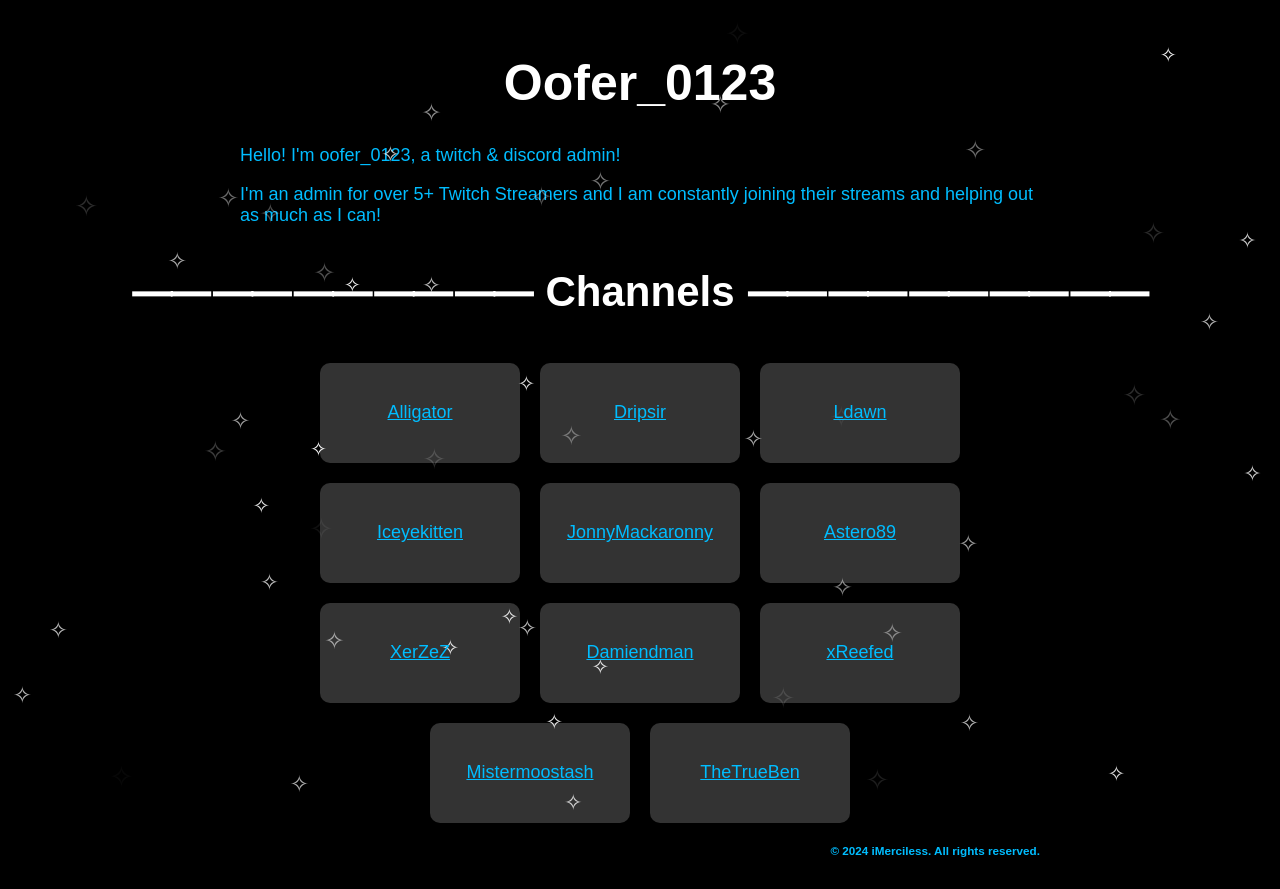
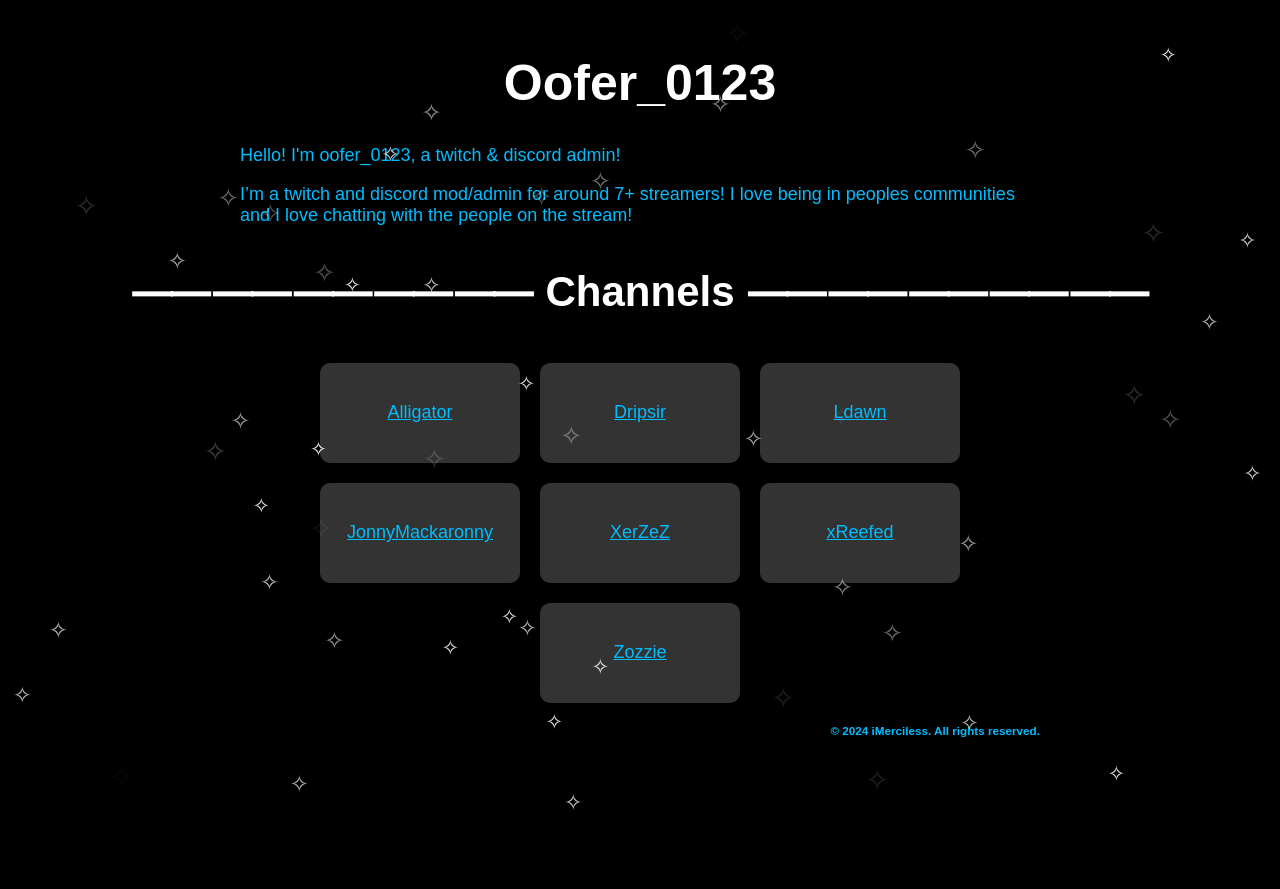
Before and after one commit to iMercilessly/Oofer-s-Portfolio, a plain HTML site: page index.html in a window 1280 px wide. After the commit the page ends 815 px from the top, so only its background shows below. Drawn offline with Linux system fonts and the light colour scheme.

Commit message:
Update index.html

```diff
--- a/index.html
+++ b/index.html
@@ -141,7 +141,7 @@
 <div class="container">
     <h1>Oofer_0123</h1>
     <p>Hello! I'm oofer_0123, a twitch & discord admin!</p>
-    <p>I'm an admin for over 5+ Twitch Streamers and I am constantly joining their streams and helping out as much as I can!</p>
+    <p>I’m a twitch and discord mod/admin for around 7+ streamers! I love being in peoples communities and I love chatting with the people on the stream!</p>
 </div>
 <div class="space">
     <div class="channels-heading">
@@ -159,28 +159,16 @@
         <a href="https://twitch.tv/Ldawn" class="server-name" target="_blank">Ldawn</a>
     </div>
     <div class="server-card">
-        <a href="https://twitch.tv/Iceyekitten" class="server-name" target="_blank">Iceyekitten</a>
-    </div>
-    <div class="server-card">
         <a href="https://twitch.tv/JonnyMackaronny" class="server-name" target="_blank">JonnyMackaronny</a>
-    </div>
-    <div class="server-card">
-        <a href="https://twitch.tv/astero89" class="server-name" target="_blank">Astero89</a>
     </div>
     <div class="server-card">
         <a href="https://twitch.tv/XerZeZ" class="server-name" target="_blank">XerZeZ</a>
     </div>
     <div class="server-card">
-        <a href="https://twitch.tv/Damiendman" class="server-name" target="_blank">Damiendman</a>
-    </div>
-    <div class="server-card">
         <a href="https://twitch.tv/xReefed" class="server-name" target="_blank">xReefed</a>
     </div>
     <div class="server-card">
-        <a href="https://twitch.tv/Mistermoostash" class="server-name" target="_blank">Mistermoostash</a>
-    </div>
-    <div class="server-card">
-        <a href="https://twitch.tv/TheTrueBen" class="server-name" target="_blank">TheTrueBen</a>
+        <a href="https://twitch.tv/zozzie" class="server-name" target="_blank">Zozzie</a>
     </div>
 </div>
 
```
